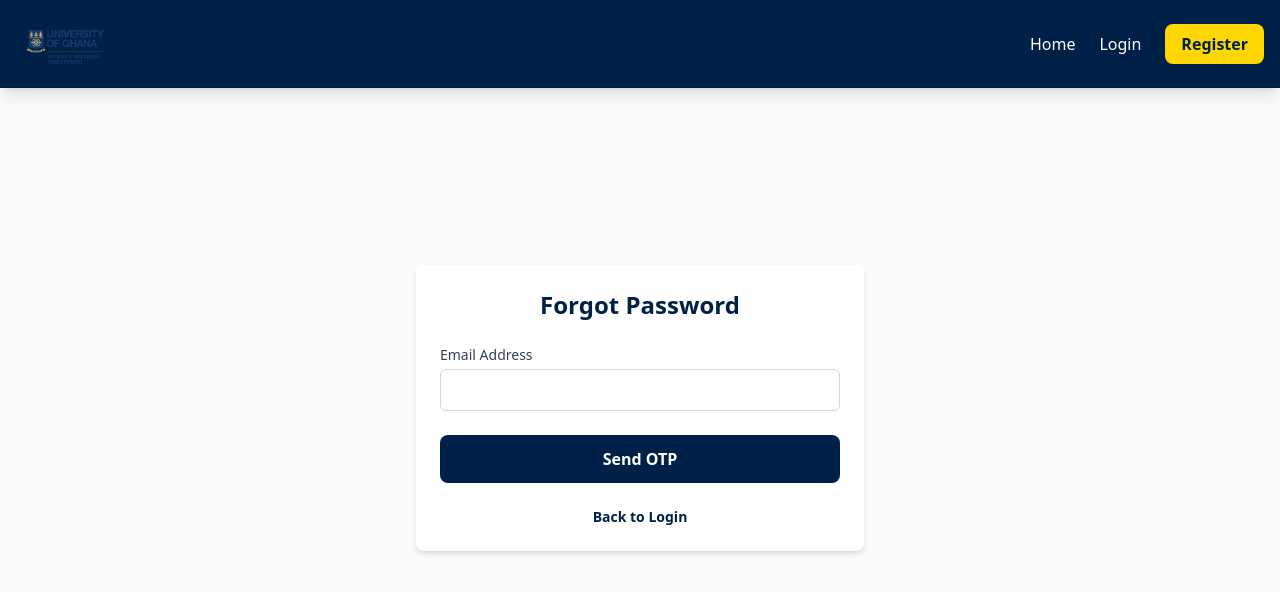
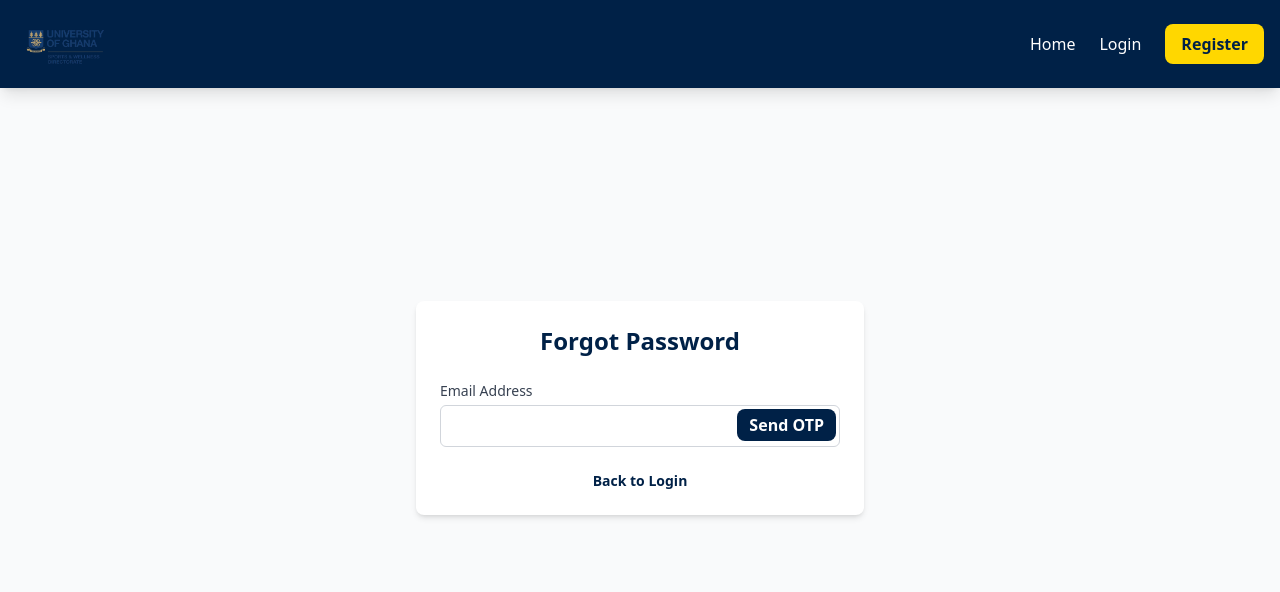
Before and after one commit to KTTfx/UG_gym2, a React (Vite) app: page /forgot-password in a window 1280 px wide. Shown: the top 592 px of the page. Built offline with nearby package versions, Linux system fonts and the light colour scheme.

Commit message:
loading components

```diff
--- a/src/pages/ForgotPassword.tsx
+++ b/src/pages/ForgotPassword.tsx
@@ -1,5 +1,6 @@
 import { useState } from 'react';
 import { Link, useNavigate } from 'react-router-dom';
+import LoadingSpinner from '../components/LoadingSpinner';
 
 export default function ForgotPassword() {
   const [email, setEmail] = useState('');
@@ -7,13 +8,15 @@ export default function ForgotPassword() {
   const [otpSent, setOtpSent] = useState(false);
   const [message, setMessage] = useState('');
   const [error, setError] = useState('');
+  const [loading, setLoading] = useState(false);
   const navigate = useNavigate();
 
   const handleSendOTP = async () => {
     setMessage('');
     setError('');
+    setLoading(true); // Show loading spinner
     try {
-      const response = await fetch('http://localhost:4000/api/users/send-otp', {
+      const response = await fetch('https://ug-gym-backend.onrender.com/api/users/send-otp', {
         method: 'POST',
         headers: {
           'Content-Type': 'application/json',
@@ -29,14 +32,17 @@ export default function ForgotPassword() {
       setOtpSent(true);
     } catch (err: any) {
       setError(err.message || 'Something went wrong.');
+    } finally {
+      setLoading(false); // Hide loading spinner
     }
   };
 
   const handleVerifyOTP = async () => {
     setMessage('');
     setError('');
+    setLoading(true); // Show loading spinner
     try {
-      const response = await fetch('http://localhost:4000/api/users/verify-otp', {
+      const response = await fetch('https://ug-gym-backend.onrender.com/api/users/verify-otp', {
         method: 'POST',
         headers: {
           'Content-Type': 'application/json',
@@ -52,6 +58,8 @@ export default function ForgotPassword() {
       navigate('/reset-password', { state: { email } });
     } catch (err: any) {
       setError(err.message || 'Something went wrong.');
+    } finally {
+      setLoading(false); // Hide loading spinner
     }
   };
 
@@ -63,7 +71,7 @@ export default function ForgotPassword() {
         {message && <div className="bg-green-50 text-green-500 p-3 rounded-lg text-center">{message}</div>}
         {error && <div className="bg-red-50 text-red-500 p-3 rounded-lg text-center">{error}</div>}
 
-        <div>
+        <div className="relative">
           <label className="block text-sm font-medium text-gray-700 mb-1">
             Email Address
           </label>
@@ -74,16 +82,15 @@ export default function ForgotPassword() {
             value={email}
             onChange={(e) => setEmail(e.target.value)}
           />
+          <button
+            type="button"
+            onClick={handleSendOTP}
+            className="absolute right-1 top-7 bg-[#002147] text-white py-1 px-3 rounded-lg font-semibold hover:bg-[#003167] transition-colors"
+            disabled={loading}
+          >
+            {loading ? 'Sending...' : 'Send OTP'}
+          </button>
         </div>
-
-        <button
-          type="button"
-          onClick={handleSendOTP}
-          className="w-full bg-[#002147] text-white py-3 rounded-lg font-semibold hover:bg-[#003167] transition-colors"
-          disabled={otpSent}
-        >
-          {otpSent ? 'OTP Sent' : 'Send OTP'}
-        </button>
 
         {otpSent && (
           <div>
@@ -101,8 +108,9 @@ export default function ForgotPassword() {
               type="button"
               onClick={handleVerifyOTP}
               className="w-full bg-[#002147] text-white py-3 rounded-lg font-semibold hover:bg-[#003167] transition-colors mt-4"
+              disabled={loading}
             >
-              Confirm OTP
+              {loading ? 'Verifying...' : 'Confirm OTP'}
             </button>
           </div>
         )}
@@ -113,6 +121,8 @@ export default function ForgotPassword() {
           </Link>
         </p>
       </form>
+
+      {loading && <LoadingSpinner />} {/* Show loading spinner */}
     </div>
   );
 }
```
